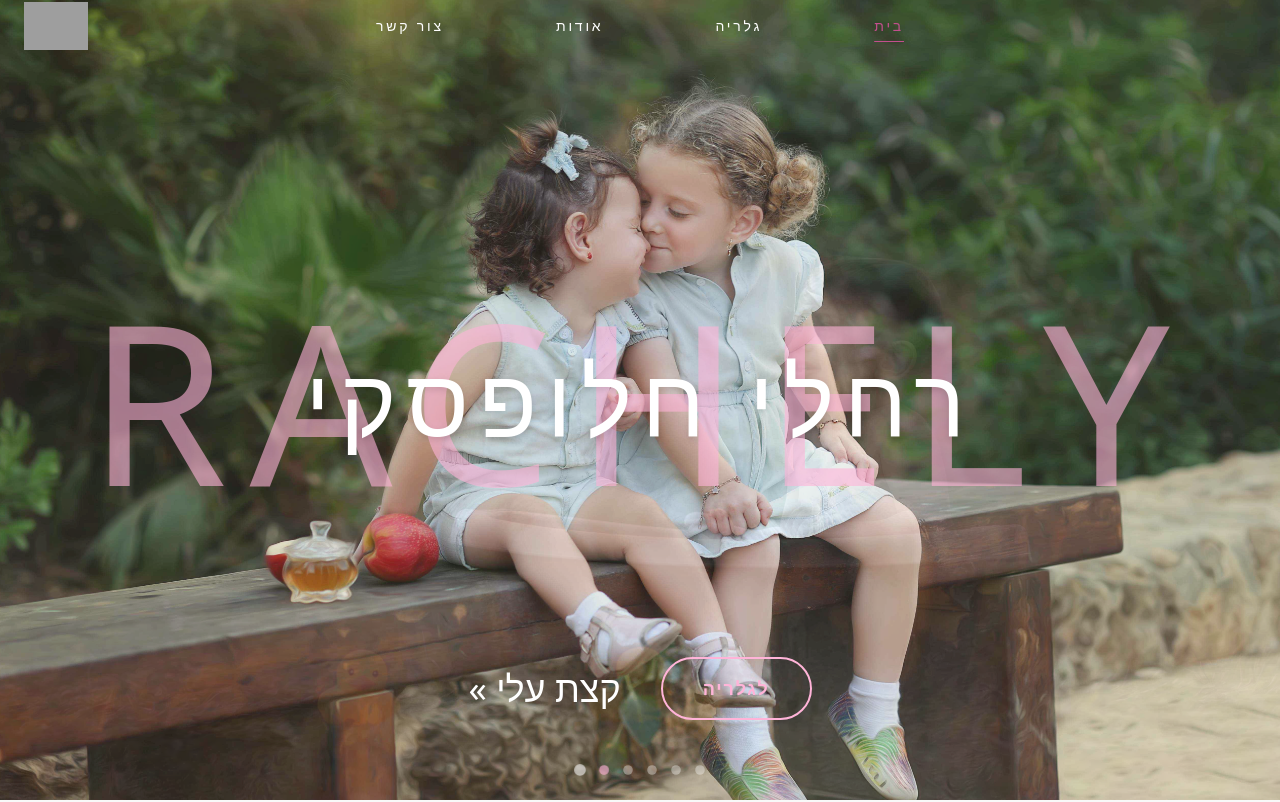
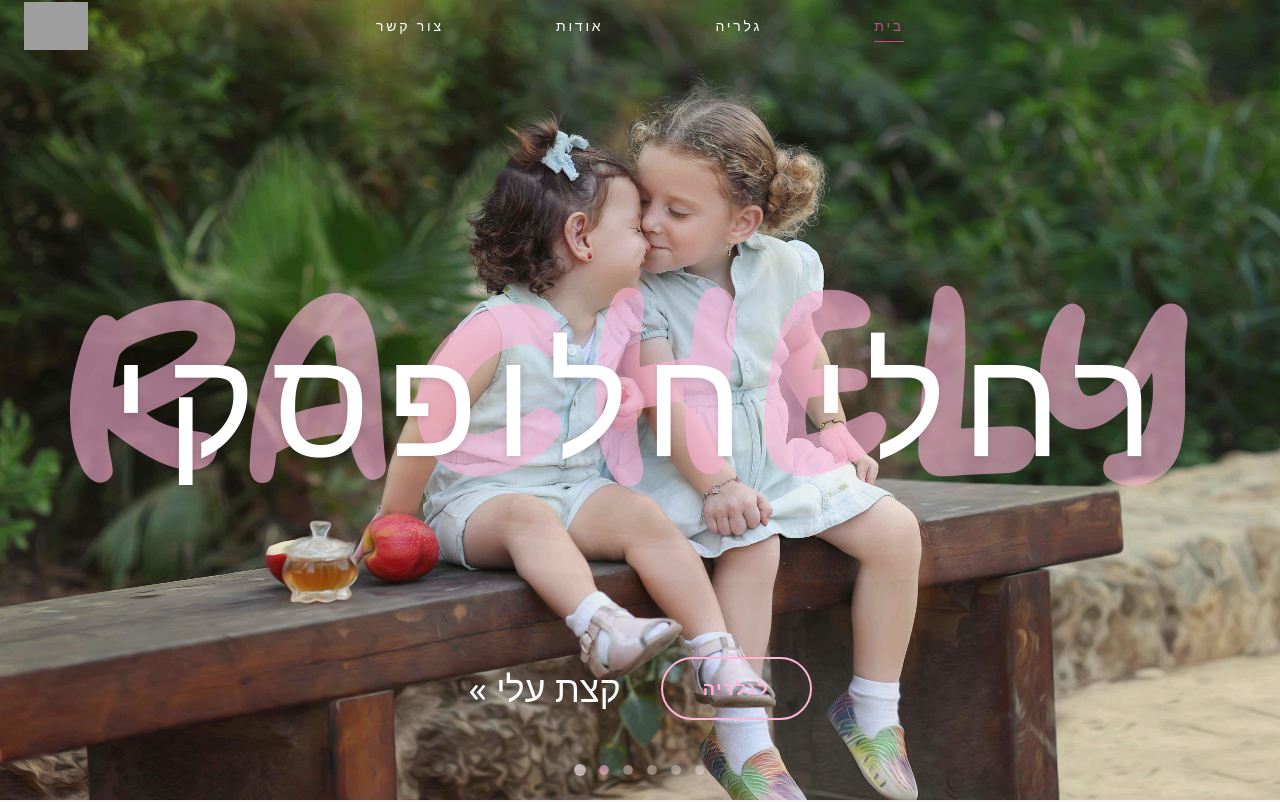
Before and after one commit to Tamar401/photo-proj, a Next.js app: page / in a window 1280 px wide. Shown: the top 802 px of the page. Built offline with nearby package versions, Linux system fonts and the light colour scheme; grey boxes are pictures that could not be loaded.

Commit message:
Fix and add lin

```diff
--- a/app/globals.css
+++ b/app/globals.css
@@ -113,3 +113,10 @@ a:focus-visible {
 .animate-scroll-left {
   animation: scroll-left 20s linear infinite;
 }
+
+@font-face {
+  font-family: 'Bongkar';
+  src: url('/fonts/Bongkar.ttf') format('truetype');
+  font-weight: normal;
+  font-style: normal;
+}
--- a/app/page.tsx
+++ b/app/page.tsx
@@ -7,7 +7,14 @@ import AnimatedUnderline from "@/components/AnimatedUnderline";
 import BeforeAfterSlider from "@/components/BeforeAfterSlider";
 import BackgroundCurve from "@/components/BackgroundCurve";
 import GalleryButton from "@/components/GalleryButton";
+import { Rubik } from "next/font/google";
 
+import { Fredoka } from "next/font/google";
+
+const fredoka = Fredoka({
+  subsets: ["hebrew"],
+  weight: ["600", "700"], // משקלים עבים ועגלגלים
+});
 const heroImages = [
   "/משפחה/1.jpg",
   "/סמאש קייק/לאתר6 copy.jpg",
@@ -76,7 +83,13 @@ export default function Home() {
   const filteredImages = activeCategory === "הכל"
     ? initialImages
     : initialImages.filter((image) => image.category === activeCategory);
-
+// מערך של 4 אנימציות שונות שיתחלפו ביניהן
+const currentAnim = [
+  { initial: 1, animate: 1.1 },     // 1. זום פנימה
+  { initial: 1.1, animate: 1 },     // 2. זום החוצה
+  { initial: 1.05, animate: 1.15 }, // 3. זום פנימה עדין
+  { initial: 1.15, animate: 1.05 }  // 4. זום החוצה עדין
+][currentHeroIndex % 4]; // הפעולה % 4 דואגת שהאנימציות יחזרו על עצמן במעגליות
   return (
     <main className="min-h-screen w-full bg-[#f8f8f8] text-[#331a34] antialiased m-0 p-0 block relative pt-16">
 
@@ -113,10 +126,10 @@ export default function Home() {
   <motion.img
     key={currentHeroIndex}
     src={heroImages[currentHeroIndex]}
-                initial={{ opacity: 0 }}
+    initial={{ opacity: 0, scale: currentAnim.initial }}
     animate={{
       opacity: 1,
-                  scale: 1.1
+      scale: currentAnim.animate
     }}
     exit={{ opacity: 0 }}
     transition={{
@@ -138,7 +151,7 @@ export default function Home() {
   initial={{ opacity: 0, scale: 0.9 }}
   animate={{ opacity: 0.6, scale: 1 }}
   transition={{ duration: 1.2, ease: "easeOut", delay: 0.3 }}
-            className="absolute text-[5rem] sm:text-[8rem] md:text-[11rem] lg:text-[14rem] font-light text-[#ffb4d8] tracking-widest uppercase z-0 whitespace-nowrap"
+  className="absolute text-[5rem] sm:text-[8rem] md:text-[11rem] lg:text-[14rem] font-['Bongkar'] text-[#ffb4d8] tracking-widest uppercase z-0 whitespace-nowrap"
 >
   RACHELY
 </motion.span>
@@ -148,7 +161,7 @@ export default function Home() {
   initial={{ opacity: 0, y: 30 }}
   animate={{ opacity: 1, y: 0 }}
   transition={{ duration: 1, ease: "easeOut", delay: 0.5 }}
-            className="relative z-10 text-4xl sm:text-6xl md:text-7xl lg:text-8xl font-light text-white tracking-widest uppercase drop-shadow-md whitespace-nowrap"
+  className={`relative z-10 text-5xl sm:text-7xl md:text-8xl lg:text-[8rem] xl:text-[9.5rem] text-white tracking-widest drop-shadow-md whitespace-nowrap ${fredoka.className}`}
 >
   רחלי חלופסקי
 </motion.h1>
@@ -263,9 +276,8 @@ export default function Home() {
 
         </div>
       </section>
-
-      {/* Before After Slider Section */}
-      <section className="w-full px-6 md:px-24 py-32 bg-[#f8f8f8] text-[#331a34]">
+ {/* Before After Slider Section - שונה לצבע קרם */}
+      <section className="w-full px-6 md:px-24 py-32 bg-[#f3eae3] text-[#331a34]">
         <div className="max-w-5xl mx-auto">
 
           {/* Section Title */}
@@ -289,8 +301,8 @@ export default function Home() {
         </div>
       </section>
 
-      {/* What I Photograph Section */}
-      <section className="w-full px-6 md:px-24 py-20 bg-[#f3eae3] text-[#331a34]">
+      {/* What I Photograph Section - שונה חזרה לבהיר כדי לשמור על התחלופה */}
+      <section className="w-full px-6 md:px-24 py-20 bg-[#f8f8f8] text-[#331a34]">
         <div className="max-w-6xl mx-auto">
 
           {/* Section Title */}
@@ -307,6 +319,7 @@ export default function Home() {
         <div className="w-full max-w-[347px] h-[31px] mx-auto mb-8">
   <AnimatedUnderline />
 </div>
+
 
           {/* Categories Grid */}
           <div className="grid grid-cols-1 md:grid-cols-2 lg:grid-cols-4 gap-8">
@@ -471,7 +484,7 @@ export default function Home() {
     </div>
   </div>
 </section>
-<BackgroundCurve/>
+
     </main>
 
   );
--- a/components/BackgroundCurve.tsx
+++ b/components/BackgroundCurve.tsx
@@ -1,4 +1,5 @@
 "use client";
+
 import { motion } from "framer-motion";
 
 export default function BackgroundCurve() {
@@ -19,7 +20,11 @@ export default function BackgroundCurve() {
           strokeLinejoin="round"
           initial={{ pathLength: 0, opacity: 0 }}
           whileInView={{ pathLength: 1, opacity: 1 }}
-          transition={{ duration: 4, ease: "easeInOut" }}
+          viewport={{ once: true, amount: 0.1 }} // האנימציה תתחיל כש-10% מהאלמנט נראים
+          transition={{
+            duration: 5,
+            ease: [0.43, 0.13, 0.23, 0.96] // "Easing" רך יותר שמדמה תנועה אורגנית
+          }}
         />
       </motion.svg>
     </div>
```
Also changed, not shown: public/fonts/Bongkar.ttf (added). Lines whose indentation alone changed are shown as unchanged.
